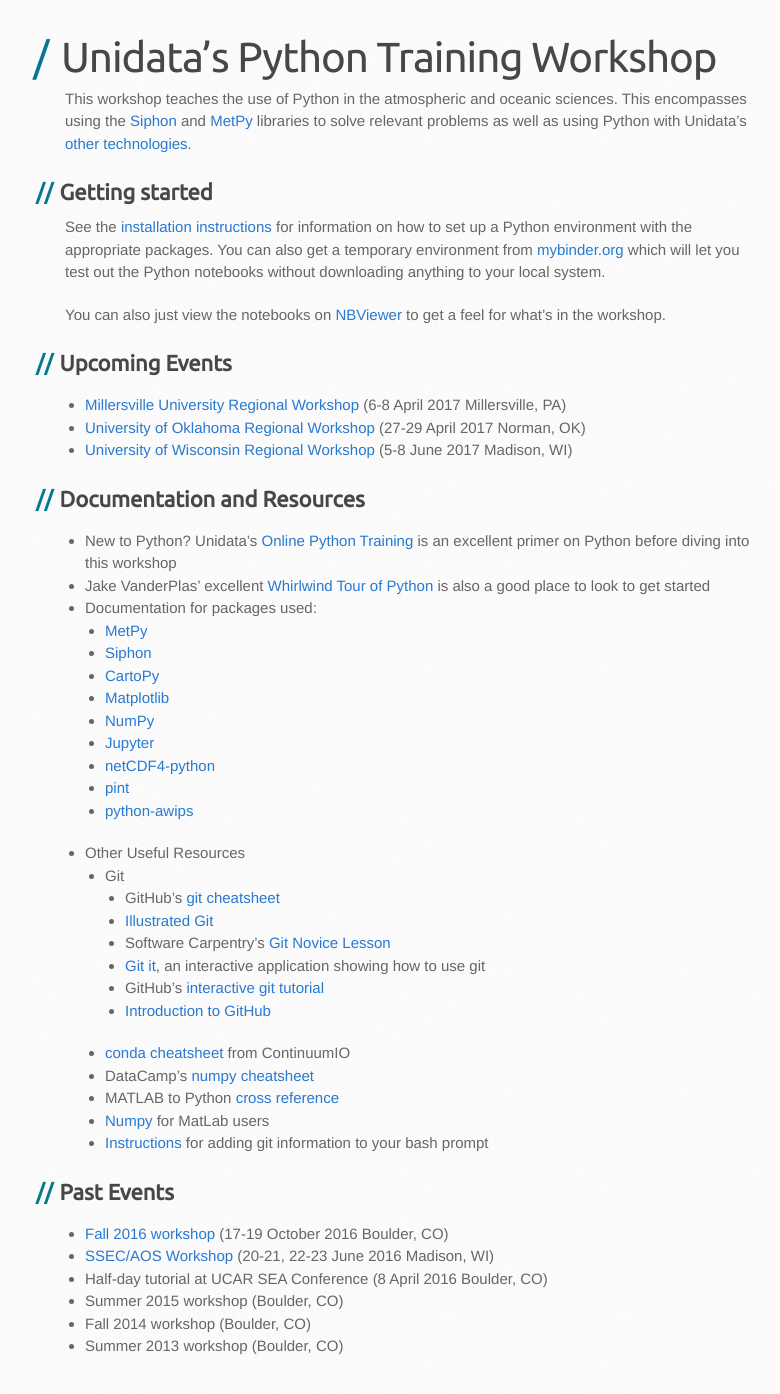
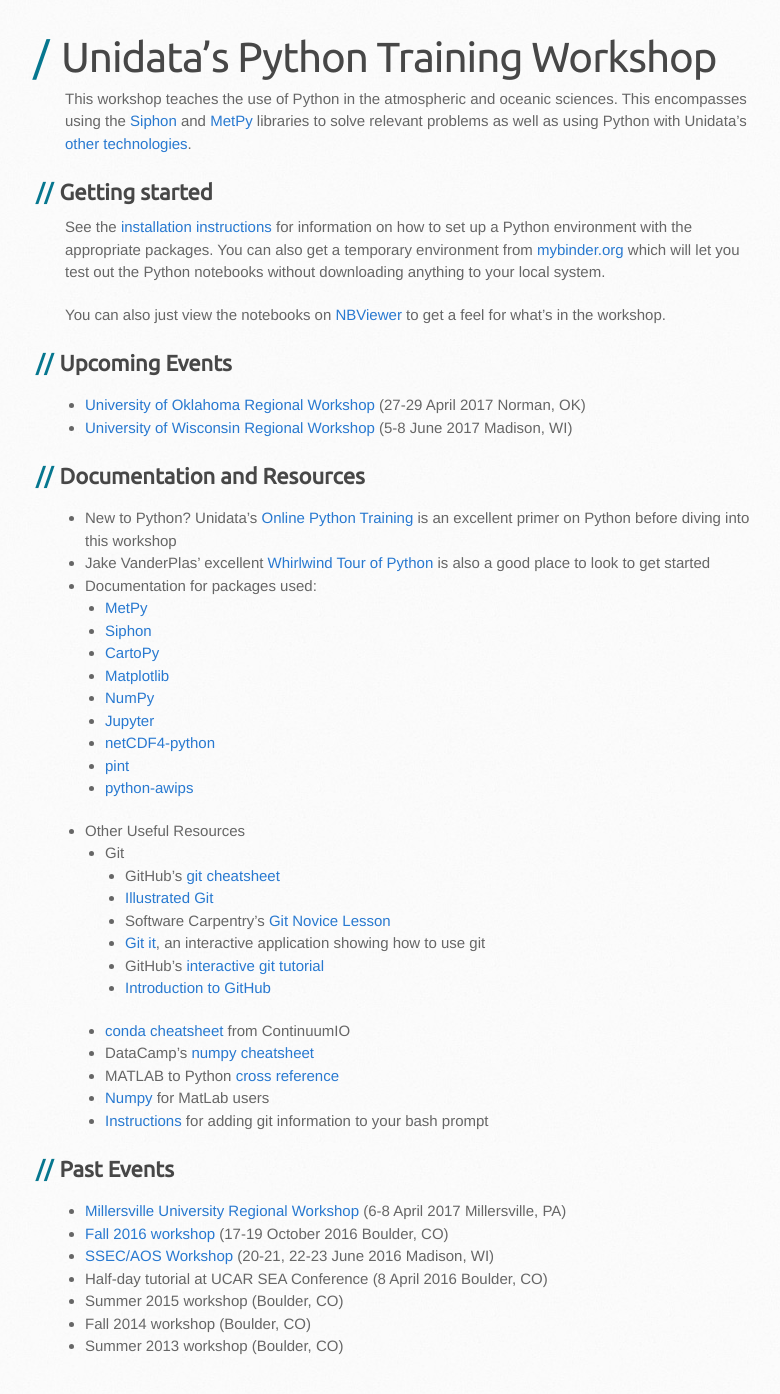
Before and after one commit to Unidata/python-workshop, a Jekyll site: the page built from index.md, in a window 1280 px wide and 1400 px high, scrolled down 385 px. Shown: the top 1394 px of the window, without its empty margins (105-885 px from the left). Built offline with Jekyll 4.4.1, drawn with Linux system fonts in a browser that asks for light colours; some web fonts are replaced; part of the change alters nothing that is shown.

```diff
--- a/index.md
+++ b/index.md
@@ -21,7 +21,6 @@ You can also just view the notebooks on
 to get a feel for what's in the workshop.
 
 ## Upcoming Events
-- [Millersville University Regional Workshop](events/millersville2017.html) (6-8 April 2017 Millersville, PA)
 - [University of Oklahoma Regional Workshop](events/oklahoma2017.html) (27-29 April 2017 Norman, OK)
 - [University of Wisconsin Regional Workshop](events/madison2017.html) (5-8 June 2017 Madison, WI)
 
@@ -55,6 +54,7 @@ to get a feel for what's in the workshop.
   - [Instructions](https://git-scm.com/book/en/v2/Git-in-Other-Environments-Git-in-Bash) for adding git information to your bash prompt
 
 ## Past Events
+- [Millersville University Regional Workshop](events/millersville2017.html) (6-8 April 2017 Millersville, PA)
 - [Fall 2016 workshop](events/fall2016.html) (17-19 October 2016 Boulder, CO)
 - [SSEC/AOS Workshop](events/madison2016.html) (20-21, 22-23 June 2016 Madison, WI)
 - Half-day tutorial at UCAR SEA Conference (8 April 2016 Boulder, CO)
```
